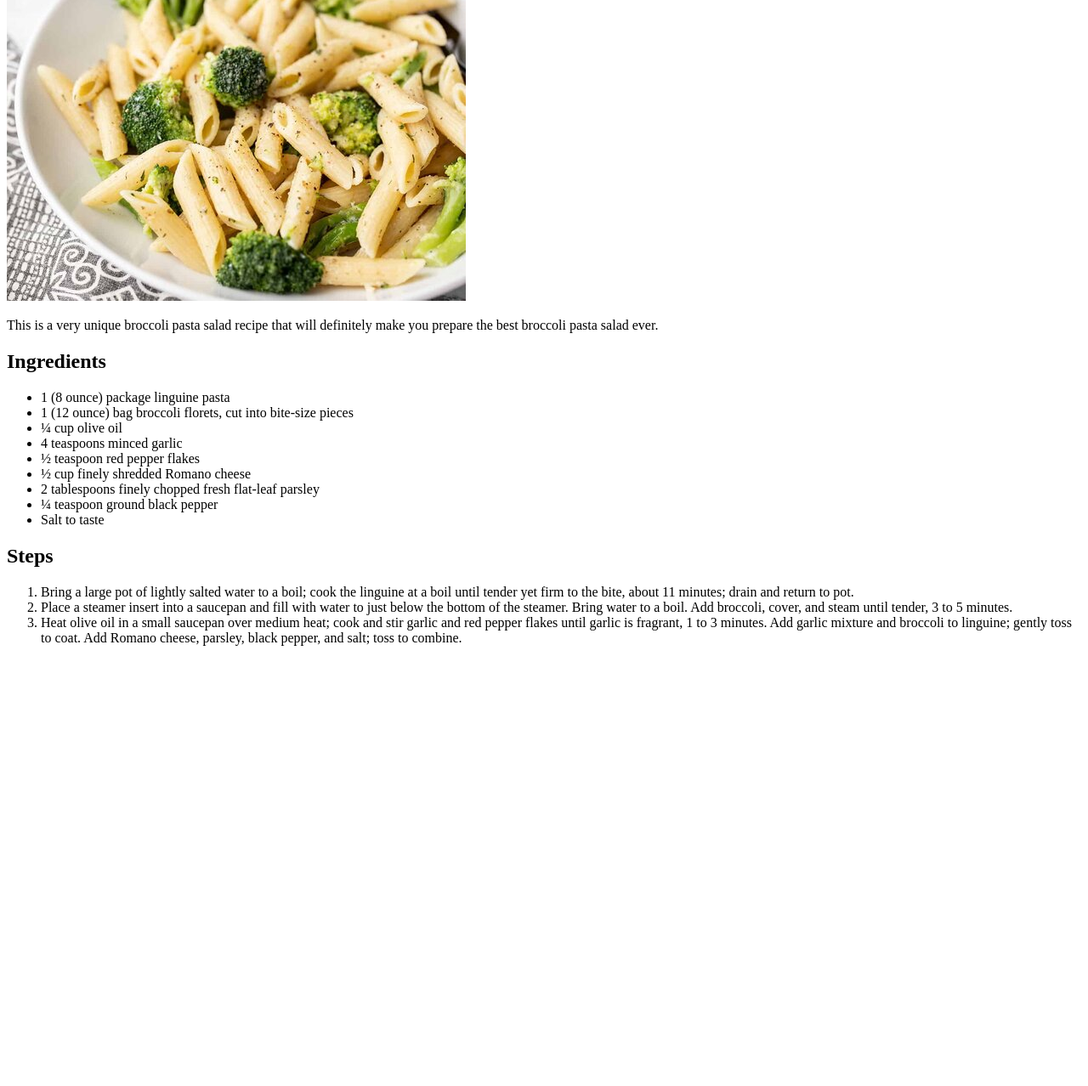
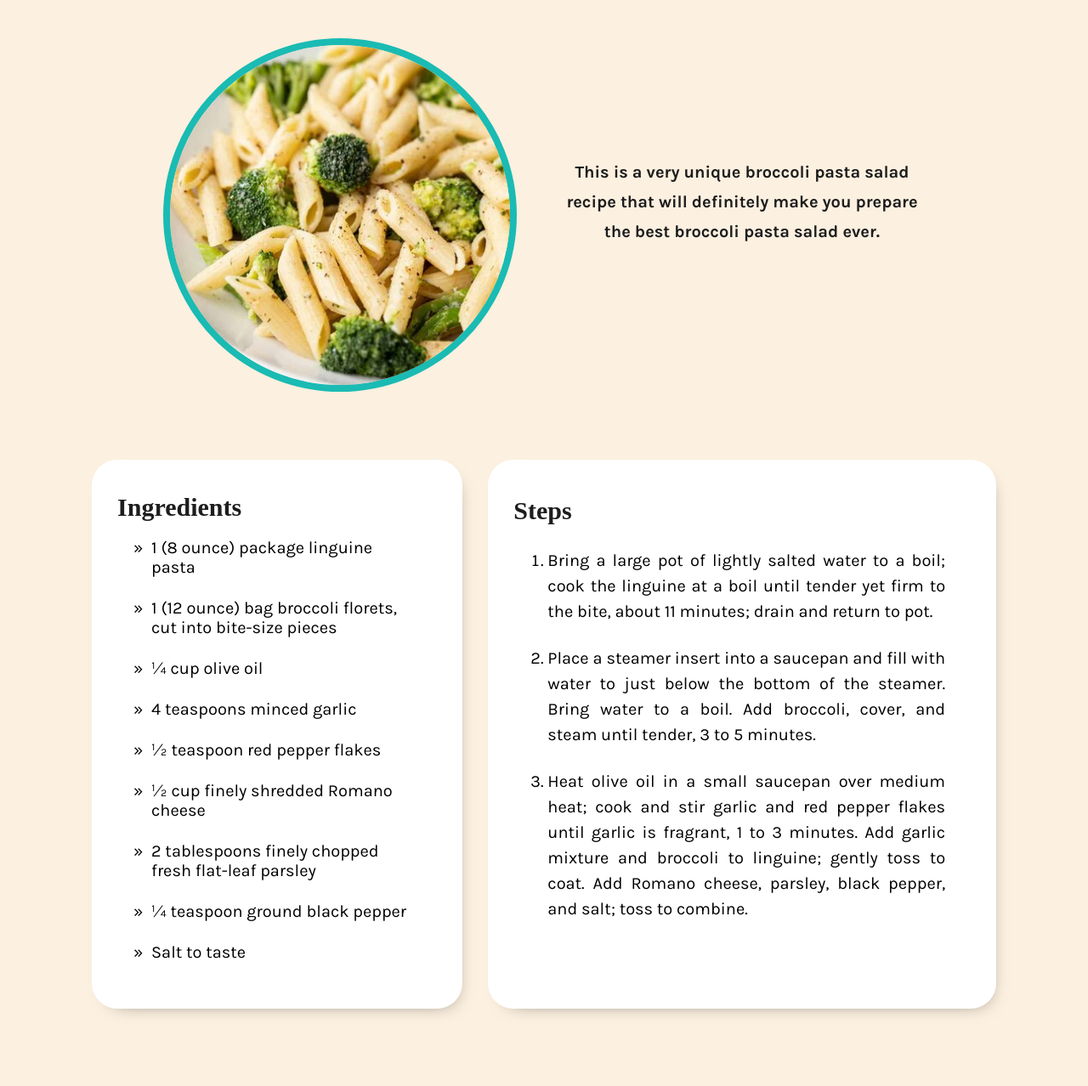
Before and after one commit to bigcbull/odin-recipes, a plain HTML site: page recipes/pasta.html in a window 1280 px wide. Shown: the part 131-1409 px from the top of the page at 85% size. Before the commit the page ends 907 px from the top, so only its background shows below. Drawn offline with Linux system fonts and the light colour scheme; a web font is replaced by a local one.

Commit message:
Added a simple stylesheet for the website

```diff
--- /dev/null
+++ b/css/style.css
@@ -0,0 +1,138 @@
+@import url('https://fonts.googleapis.com/css2?family=Asul:wght@400;700&family=Karla:wght@300;400;700;800&display=swap');
+
+body {
+    margin-left:8%;
+    margin-top:5%;
+    margin-bottom:8%;
+    margin-right:8%;
+    background-color: rgb(252, 240, 224);
+}
+
+h1{
+    font-family: 'Asul', 'sans-serif';
+    color:rgb(29, 29, 29);
+    font-weight: 700;
+    font-size: 45px;
+}
+
+li a{
+    font-size:28px;
+    font-family: 'Karla', 'sans-serif';
+    text-decoration: none;
+    color:rgb(19, 119, 114);
+}
+
+li a:hover{
+    text-decoration: underline;
+}
+
+.reclist{
+    margin-top: 40px;
+}
+
+.pizza{
+    list-style-type: '🍕  ';
+}
+
+.sushi{
+    list-style-type: '🍣  ';
+}
+
+.pasta{
+    list-style-type: '🥦  ';
+}
+
+img{
+    border-radius: 50%;
+    width: 400px;
+    height: 400px;
+    object-fit: cover;
+    border:8px solid rgb(26, 187, 179);
+}
+
+p{
+    font-family: 'Karla', sans-serif;
+    font-size: 20px;
+}
+
+h2{
+    font-family: 'Asul', 'sans-serif';
+    color:rgb(29, 29, 29);
+    font-weight: 700;
+    font-size: 30px;
+    margin-top: 2.5%;
+    margin-bottom: 5%;
+}
+
+li {
+    font-family: 'Karla', 'sans-serif';
+    font-size: 20px;
+    margin-bottom:25px;
+    max-width: 94%;
+
+}
+
+ul li{
+    list-style-type: '»  ';
+}
+
+ol li{
+    text-align: justify;
+    line-height: 30px;
+}
+
+.ingred{
+    background-color: white;
+    padding: 30px;
+    width: 35%;
+    border-radius: 30px;
+    box-shadow: 6px 9px 22px -17px rgba(0,0,0,0.64);
+    -webkit-box-shadow: 6px 9px 22px -17px rgba(0,0,0,0.64);
+    -moz-box-shadow: 6px 9px 22px -17px rgba(0,0,0,0.64);
+}
+
+.steps{
+    background-color: white;
+    padding: 30px;
+    width: 50%;
+    border-radius: 30px;
+    box-shadow: 6px 9px 22px -17px rgba(0,0,0,0.64);
+    -webkit-box-shadow: 6px 9px 22px -17px rgba(0,0,0,0.64);
+    -moz-box-shadow: 6px 9px 22px -17px rgba(0,0,0,0.64);
+}
+
+.homelist{
+    background-color: white;
+    padding-right: 30px;
+    padding-left: 30px;
+    padding-top: 5px;
+    padding-bottom: 10px;
+    width: 35%;
+    border-radius: 25px;
+    box-shadow: 6px 9px 22px -17px rgba(0,0,0,0.64);
+    -webkit-box-shadow: 6px 9px 22px -17px rgba(0,0,0,0.64);
+    -moz-box-shadow: 6px 9px 22px -17px rgba(0,0,0,0.64);
+}
+
+.recipeHead{
+display: flex;
+justify-content: center;
+margin-bottom: 80px;
+gap: 50px;
+margin-top:60px;
+}
+
+.columns{
+    display: flex;
+    justify-content: center;
+    gap:30px;
+}
+
+.recipeHead p{
+    max-width: 40%;
+    margin-top:140px;
+    line-height: 35px;
+    font-weight: bold;
+    color:rgb(29, 29, 29);
+    text-align: center;
+}
--- a/recipes/pasta.html
+++ b/recipes/pasta.html
@@ -2,13 +2,18 @@
 <html lang="en">
     <head>
         <meta charset="utf-8">
+        <link href="../css/style.css" rel="stylesheet">
         <title>Broccoli Pasta Salad Recipe</title>
     </head>
 
     <body>
         <h1>Broccoli Pasta Salad</h1>
+        <div class="recipeHead">
             <img src="../images/pasta.jpg" alt="A picture of a broccoli pasta salad dish">
             <p>This is a very unique broccoli pasta salad recipe that will definitely make you prepare the best broccoli pasta salad ever.</p>
+        </div>
+        <div class="columns">
+            <div class="ingred">
                 <h2>Ingredients</h2>
                 <ul>
                     <li>1 (8 ounce) package linguine pasta</li>
@@ -21,11 +26,15 @@
                     <li>¼ teaspoon ground black pepper</li>
                     <li>Salt to taste</li>
                 </ul>
+            </div>
+            <div class="steps">
                 <h2>Steps</h2>
                 <ol>
                     <li>Bring a large pot of lightly salted water to a boil; cook the linguine at a boil until tender yet firm to the bite, about 11 minutes; drain and return to pot.</li>
                     <li>Place a steamer insert into a saucepan and fill with water to just below the bottom of the steamer. Bring water to a boil. Add broccoli, cover, and steam until tender, 3 to 5 minutes.</li>
                     <li>Heat olive oil in a small saucepan over medium heat; cook and stir garlic and red pepper flakes until garlic is fragrant, 1 to 3 minutes. Add garlic mixture and broccoli to linguine; gently toss to coat. Add Romano cheese, parsley, black pepper, and salt; toss to combine.</li>
                 </ol>
+            </div>
+        </div>
     </body>
 </html>
```
Also changed, not shown: index.html (+8 -5 lines), recipes/pizza.html (+9 -0 lines), recipes/sushi.html (+9 -0 lines). Lines whose indentation alone changed are shown as unchanged.
